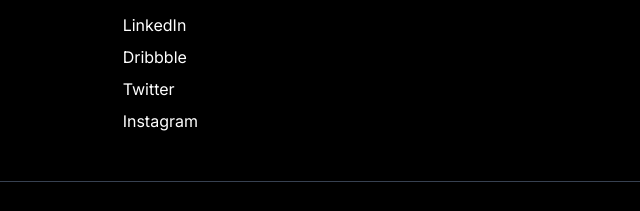
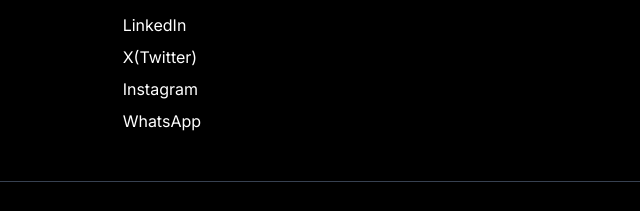
Before and after one commit to tinashemahwenda/new-port, a website: page index.html in a window 1280 px wide. Shown: the part 3323-3534 px from the top of the page, 320-960 px from the left. Drawn offline with Linux system fonts and the light colour scheme.

Commit message:
Update links for social media

```diff
--- a/index.html
+++ b/index.html
@@ -202,14 +202,15 @@
                 <div>
                     <h3 class="text-xl font-bold mb-4">Connect</h3>
                     <ul class="space-y-2">
-                        <li><a href="https://linkedin.com" class="hover:underline" target="_blank"
+                        <li><a href="https://www.linkedin.com/in/tinashe-mahwenda" class="hover:underline" target="_blank"
                                 rel="noopener noreferrer">LinkedIn</a></li>
-                        <li><a href="https://dribbble.com" class="hover:underline" target="_blank"
-                                rel="noopener noreferrer">Dribbble</a></li>
-                        <li><a href="https://twitter.com" class="hover:underline" target="_blank"
-                                rel="noopener noreferrer">Twitter</a></li>
-                        <li><a href="https://instagram.com" class="hover:underline" target="_blank"
+
+                        <li><a href="https://x.com/tinashemahwend5" class="hover:underline" target="_blank"
+                                rel="noopener noreferrer">X(Twitter)</a></li>
+                        <li><a href="https://www.instagram.com/tinashe_mahwenda" class="hover:underline" target="_blank"
                                 rel="noopener noreferrer">Instagram</a></li>
+                        <li><a href="https://wa.me/263713339762" class="hover:underline" target="_blank"
+                                rel="noopener noreferrer">WhatsApp</a></li>
                     </ul>
                 </div>
                 <!--<div>
```
